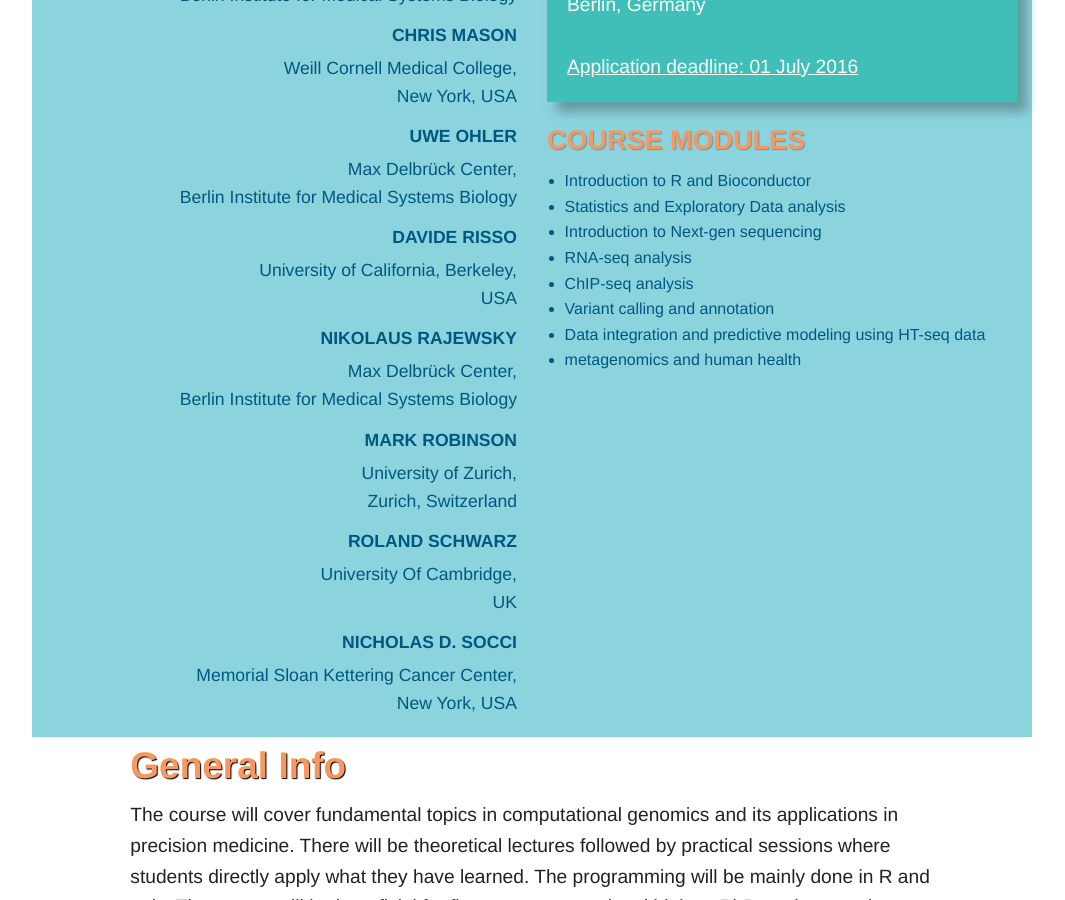
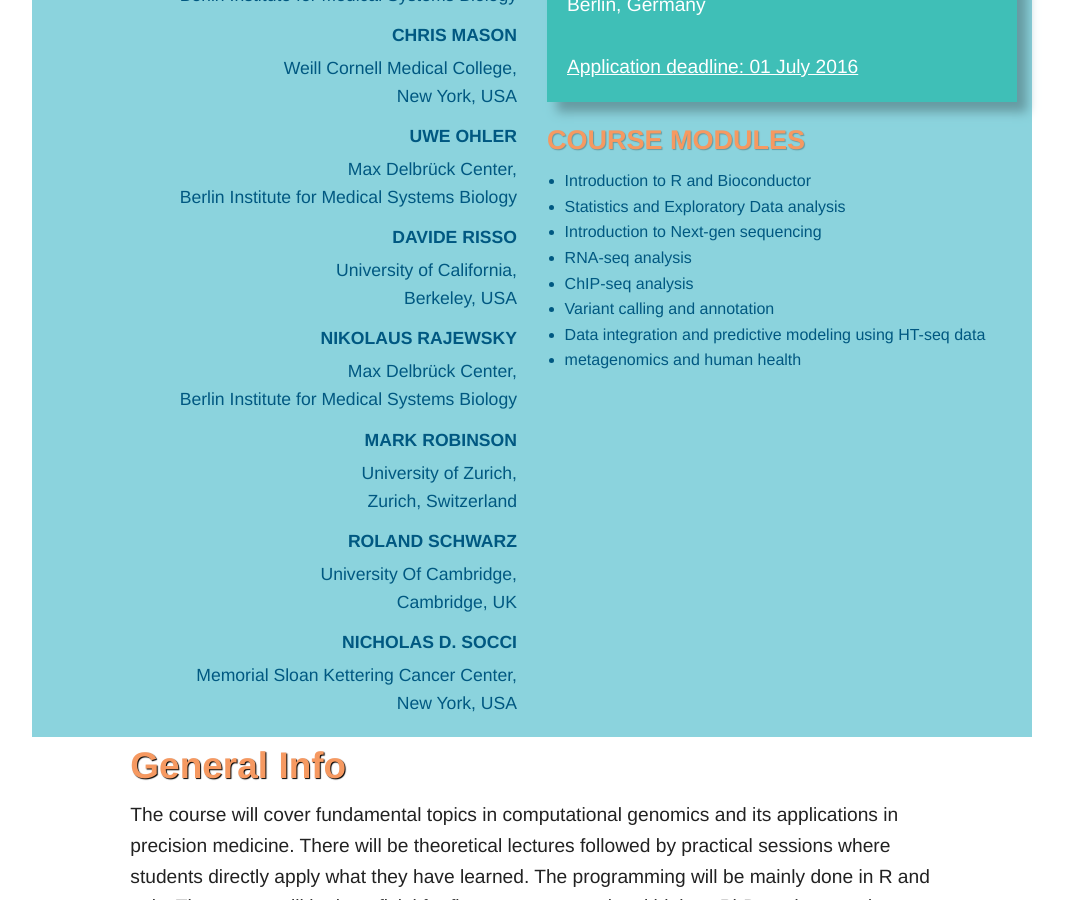
Before and after one commit to BIMSBbioinfo/compgen, a Jekyll site: the page 2016/index.html, which Jekyll copies as it is, in a window 1280 px wide and 900 px high, scrolled down 769 px. Shown: the whole window, without its empty margins (108-1173 px from the left). Built offline with Jekyll 4.4.1, drawn with Linux system fonts in a browser that asks for light colours; nearby versions of some CDN libraries; library files that are not in the unit come from our copies.

Commit message:
2016: Balance location lines.

```diff
--- a/2016/index.html
+++ b/2016/index.html
@@ -43,7 +43,7 @@
           <dd>Max Delbrück Center,<br/>Berlin Institute for Medical Systems Biology</dd>
 
           <dt><a href="http://www.stat.berkeley.edu/~davide/Personal_Page/Home.html">Davide Risso</a></dt>
-          <dd>University of California, Berkeley,<br/>USA</dd>
+          <dd>University of California,<br/>Berkeley, USA</dd>
 
           <dt><a href="https://www.mdc-berlin.de/1151037/en/research/research_teams/systems_biology_of_gene_regulatory_elements">Nikolaus Rajewsky</a></dt>
           <dd>Max Delbrück Center,<br/>Berlin Institute for Medical Systems Biology</dd>
@@ -52,7 +52,7 @@
           <dd>University of Zurich,<br/>Zurich, Switzerland</dd>
 
           <dt><a href="http://www.ebi.ac.uk/about/people/roland-schwarz">Roland Schwarz</a></dt>
-          <dd>University Of Cambridge,<br/>UK</dd>
+          <dd>University Of Cambridge,<br/>Cambridge, UK</dd>
 
           <dt><a href="http://www.mskcc.org/research/bioinformatics/staff/nicholas-socci">Nicholas D. Socci</a></dt>
           <dd>Memorial Sloan Kettering Cancer Center,<br/>New York, USA</dd>
```
